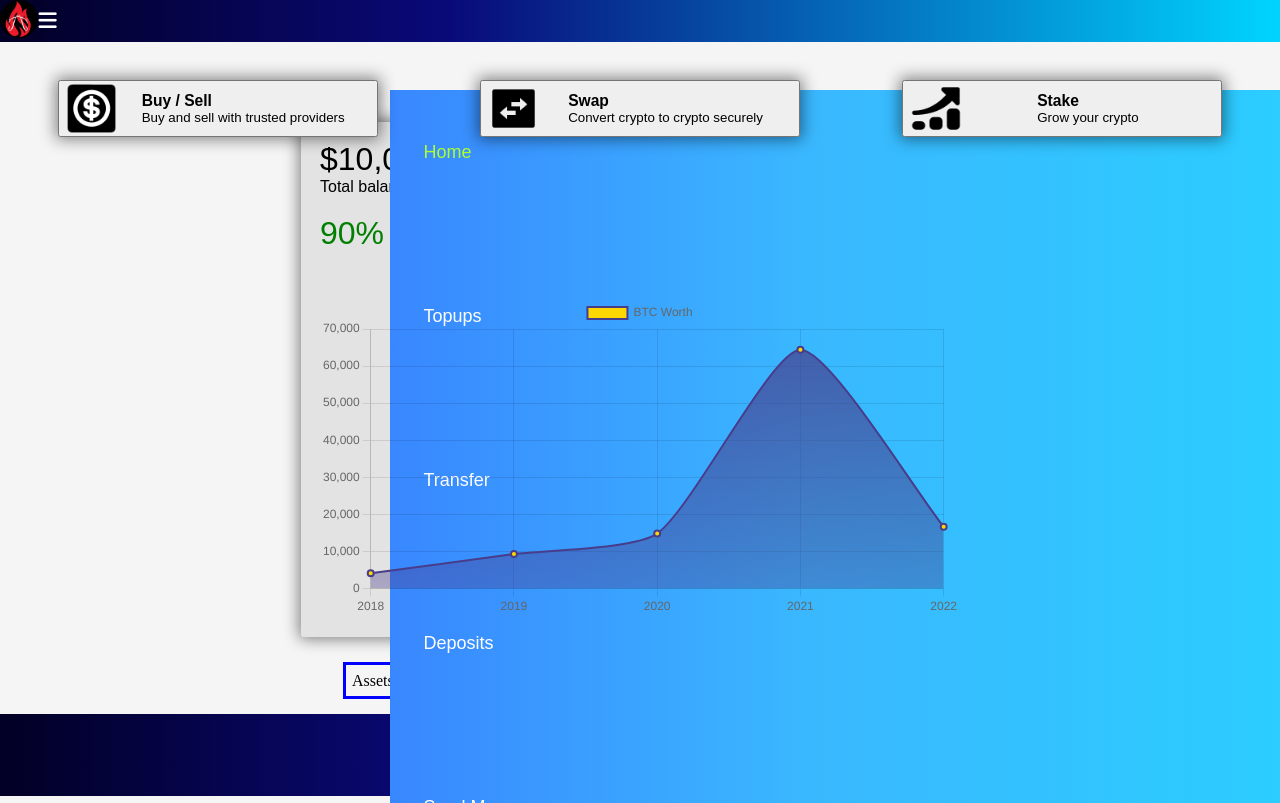
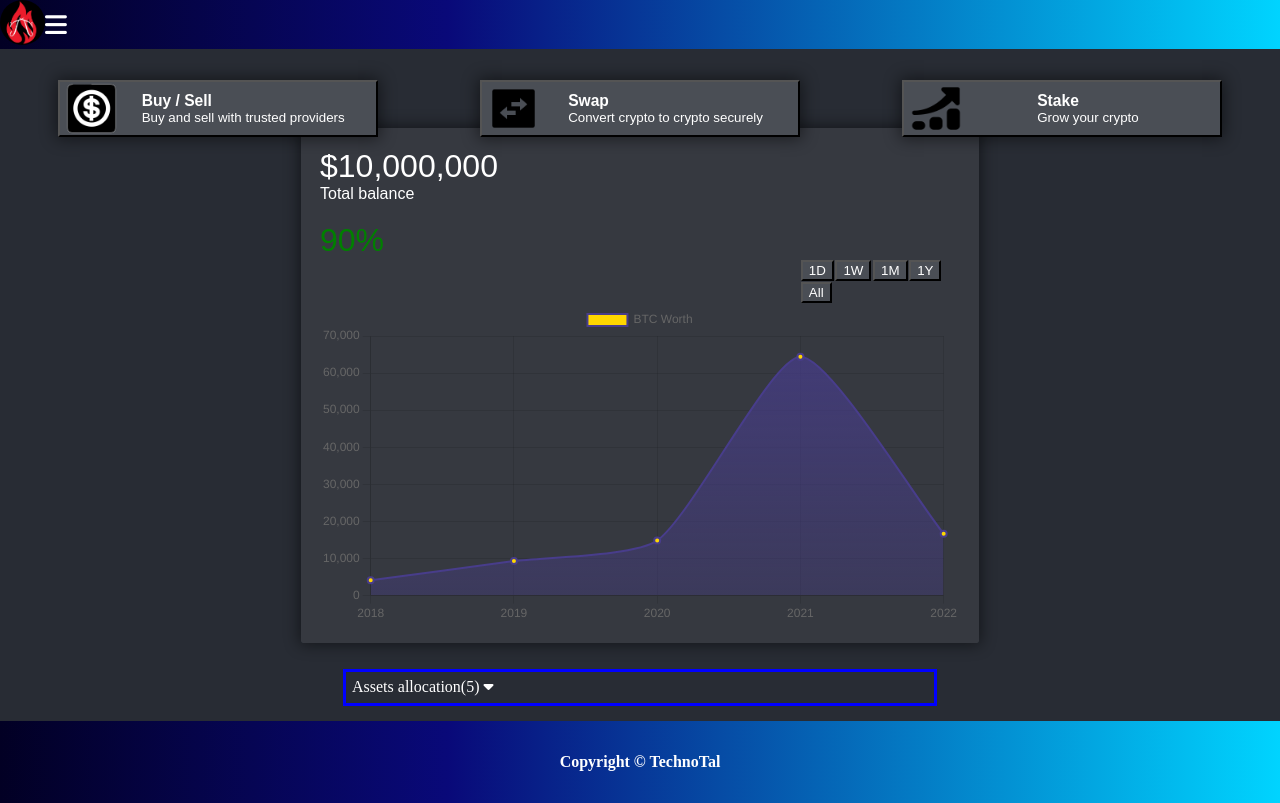
Before and after one commit to MickaelLepicier/TechnoCoin-Wallet, a React (Create React App) app in the folder client/myapp/: page / in a window 1280 px wide. Built offline with nearby package versions, Linux system fonts and the light colour scheme.

Commit message:
menuBar Scss wip

```diff
--- a/client/myapp/src/components/MenuBar/MenuBar.css
+++ b/client/myapp/src/components/MenuBar/MenuBar.css
@@ -4,6 +4,11 @@
     background: linear-gradient(90deg, rgba(2,0,36,1) 0%, rgba(9,9,121,1) 35%, rgba(0,212,255,1) 100%);
 
     width: 100%;
+
+    position: relative; /* Ensure that the position is relative for z-index to work */
+    z-index: 1; /* Set a higher z-index value */
+
+
     /* border: solid red 3px; */
 
     /* justify-content:space-around; */
--- a/client/myapp/src/components/buttons/Buttons.scss
+++ b/client/myapp/src/components/buttons/Buttons.scss
@@ -5,7 +5,7 @@
     top: 10vh;
     width: 99vw;
   // border: solid blue 2px;
-//   padding: 0.5%;
+  // padding: 0.5%;
 
 button{
     display: flex;
@@ -16,8 +16,8 @@ button{
     -webkit-box-shadow: 0px 0px 15px 2px rgba(0,0,0,0.49);
     -moz-box-shadow: 0px 0px 15px 2px rgba(0,0,0,0.49);
 
-// justify-content: center;
-// text-align: center;
+    // justify-content: center;
+    // text-align: center;
 
     // border-radius: 1.5%;
     // box-shadow: 5px 5px 20px 0px rgba(0,0,0,0.75);
--- a/client/myapp/src/components/darkMode/DarkMode.js
+++ b/client/myapp/src/components/darkMode/DarkMode.js
@@ -17,6 +17,9 @@ const DarkMode = () => {
     else setLightMode();
   };
 
+  // Delete this for the Dark & Light mode to work
+  setDarkMode();
+
   return (
     <div className="dark_mode">
       <input
--- a/client/myapp/src/components/logo/logo.scss
+++ b/client/myapp/src/components/logo/logo.scss
@@ -1,6 +1,7 @@
 .logo-container{
     img{
-      width: 3vw;
+      // width: 3vw;
+      width: 45px;
       border-radius: 50%;
       // margin-right: 20vw;
     }
--- a/client/myapp/src/components/navBar/NavBar.scss
+++ b/client/myapp/src/components/navBar/NavBar.scss
@@ -22,7 +22,9 @@
         // border: solid rgb(89, 255, 0) 3px;
 
         min-width: 93vw;
-        height: 8vh;
+        height: 70px;
+
+        // height: 7.5vh;
         // border: solid yellowgreen;
         // margin-left: 25%;
 
@@ -52,8 +54,6 @@
     li div.active{
       color: greenyellow;
     }
-    // TODO the window that open on the click
-    //      make it to be align with the button
 
     li:hover::after,
     li div.active::after{
@@ -97,29 +97,32 @@
     .menu-close{
       display: none;
      }
-      // TODO the window that open on the click
-      //      make it to be align with the button
-      //      + make it over the 3 buttons
 
     .menu-open{
       display: block;
-      background: linear-gradient(90deg, rgba(2,0,36,1) 0%, rgba(57,135,255,1) 0%, rgba(58,184,255,1) 35%, rgba(34,218,255,1) 100%);
+      background: linear-gradient(90deg, rgba(2,0,36,1) 0%, rgba(57,135,255,1) 0%, rgba(58,184,255,1) 99%, rgba(34,218,255,1) 100%);
       color: white;
       position: fixed;
       top: 77px;
-      padding: 1%;
+      padding: 1.8%;
       transition: 0.3s ease-in-out;
       border-radius:0 0 10px 10px;
+      margin-left: -1.8%;
+      z-index: 2; /* Set a higher z-index value than the menuBar-container */
     }
 
     .menu-open div{
-      padding: 5%;
+      width: 8vw;
+      padding: 2%;
+      margin: 5%;
+
     }
 
     .menu-open div:hover{
       border-radius: 10px;
       background-color: rgba(255, 255, 255, 0.592);
       color: black;
+      z-index: 2; /* Set a higher z-index value */
     }
 
     .darkModeOn{
@@ -128,19 +131,26 @@
 
     @media screen and (max-width: 1420px ){
 
+      // TODO the ul that open on the click
+      //      make it to be align with the screen
+
+
       ul{
         display: flex;
         flex-direction: column;
         align-items: flex-start;
         justify-content:flex-start;
         position: fixed;
-        top: 90px;
+        top: 49.4px;
+        // top: 8rem;
         right:-310px;
-        width: 300px;
+        min-width: 300px;
         height:100vh;
         background: linear-gradient(90deg, rgba(2,0,36,1) 0%, rgba(57,135,255,1) 0%, rgba(58,184,255,1) 35%, rgba(34,218,255,1) 100%);
         padding: 40px 0 0 10px;
         transition: 0.3s ease-in-out;
+
+
       }
 
       ul.mobileOn{
@@ -158,7 +168,7 @@
       }
       #mobile i{
         color: white;
-        font-size: 130%;
+        font-size: 25px;
       }
 
       .menu-close{
--- a/client/myapp/src/pages/Home/Home.scss
+++ b/client/myapp/src/pages/Home/Home.scss
@@ -49,7 +49,6 @@ margin-top: 5%;
         margin-left: 75%;
         // width: 30%;
 
-
         .btn{
           margin: 0.5%;
           cursor: pointer;
```
